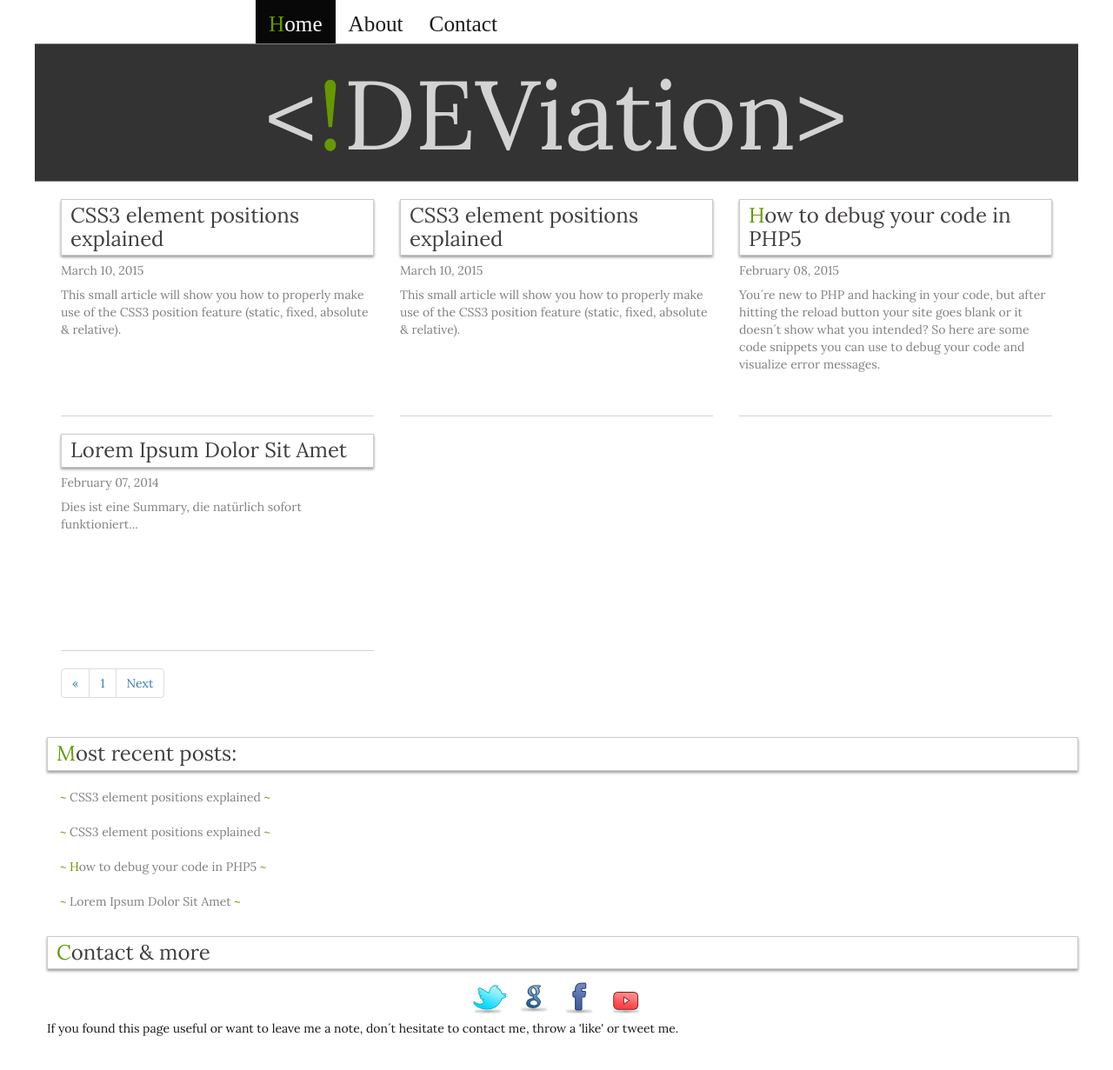
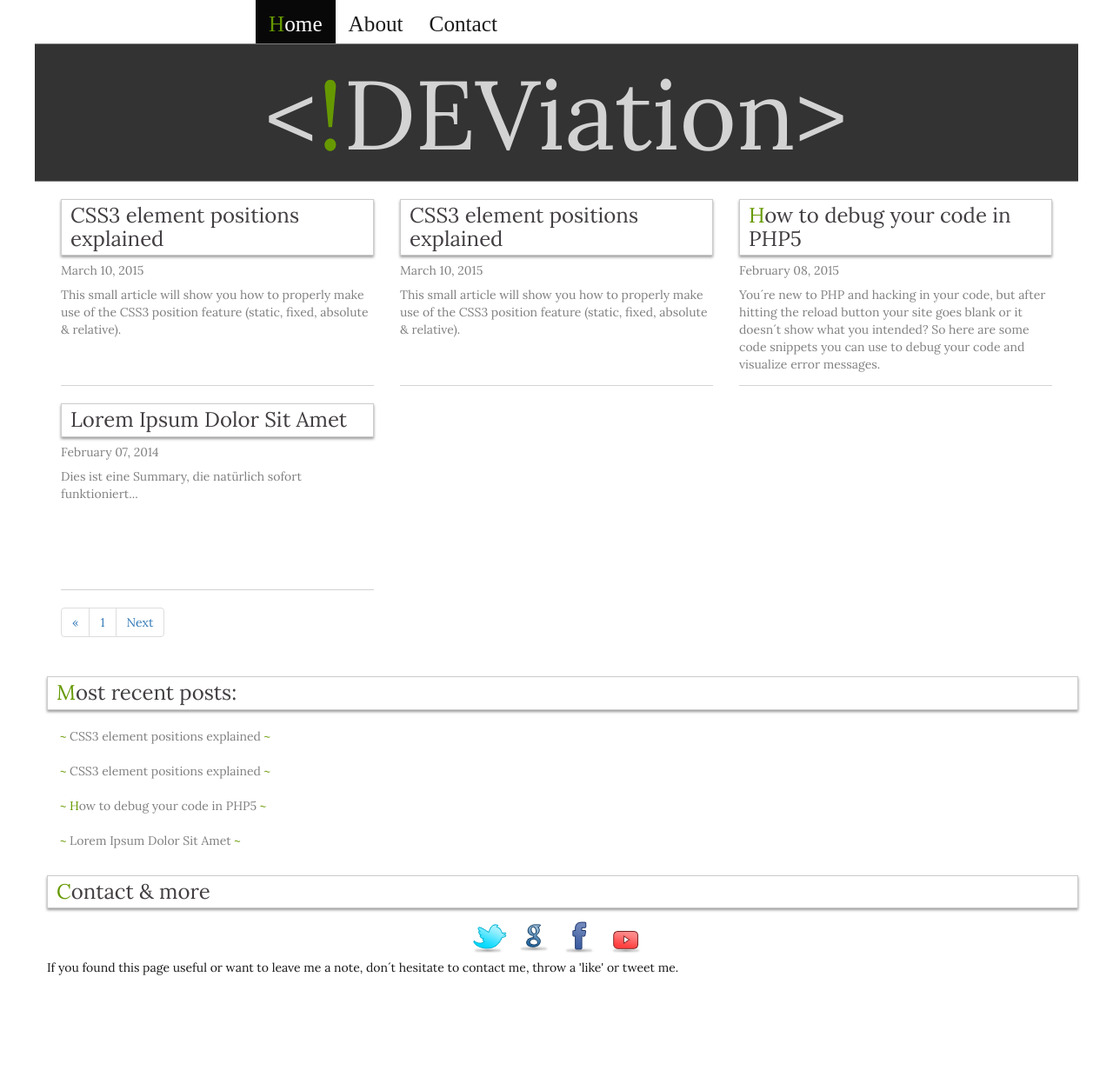
Before and after one commit to CodeDeviation/CodeDeviation, a Jekyll site: the page built from index.html, in a window 1280 px wide and 1245 px high. Shown: the top 1231 px of the window at 87% size. Built offline with Jekyll 4.4.1, drawn with Linux system fonts in a browser that asks for light colours; Markdown is read by kramdown in place of the engine named in the settings; the list of posts is cut into pages by our own code.

Commit message:
excerpt hover style

```diff
--- a/css/format.css
+++ b/css/format.css
@@ -45,7 +45,7 @@
 .postBorderBottom {
     border-bottom: 1px solid lightgrey;
     padding-bottom: 10px;
-    height: 250px;
+    height: 215px;
 }
 
 p.marginTop10 {
@@ -54,6 +54,10 @@
 
 a.postExcerpts {
     text-decoration: none;
+}
+
+a.postExcerpts:hover {
+    color: lightgreen;
 }
 
 
--- a/index.html
+++ b/index.html
@@ -6,7 +6,7 @@
 {% for post in paginator.posts limit: 10 %}
 
 <div class="col-md-4">
-  <a href="{{ post.url }}" class="postExcerpts">
+    <a href="{{ post.url }}" class="postExcerpts">
         <div class="postBorderBottom">
             <h3>{{ post.title }}</h3>
             <h5>{{ post.date | date: '%B %d, %Y'| }}</h5>
```
